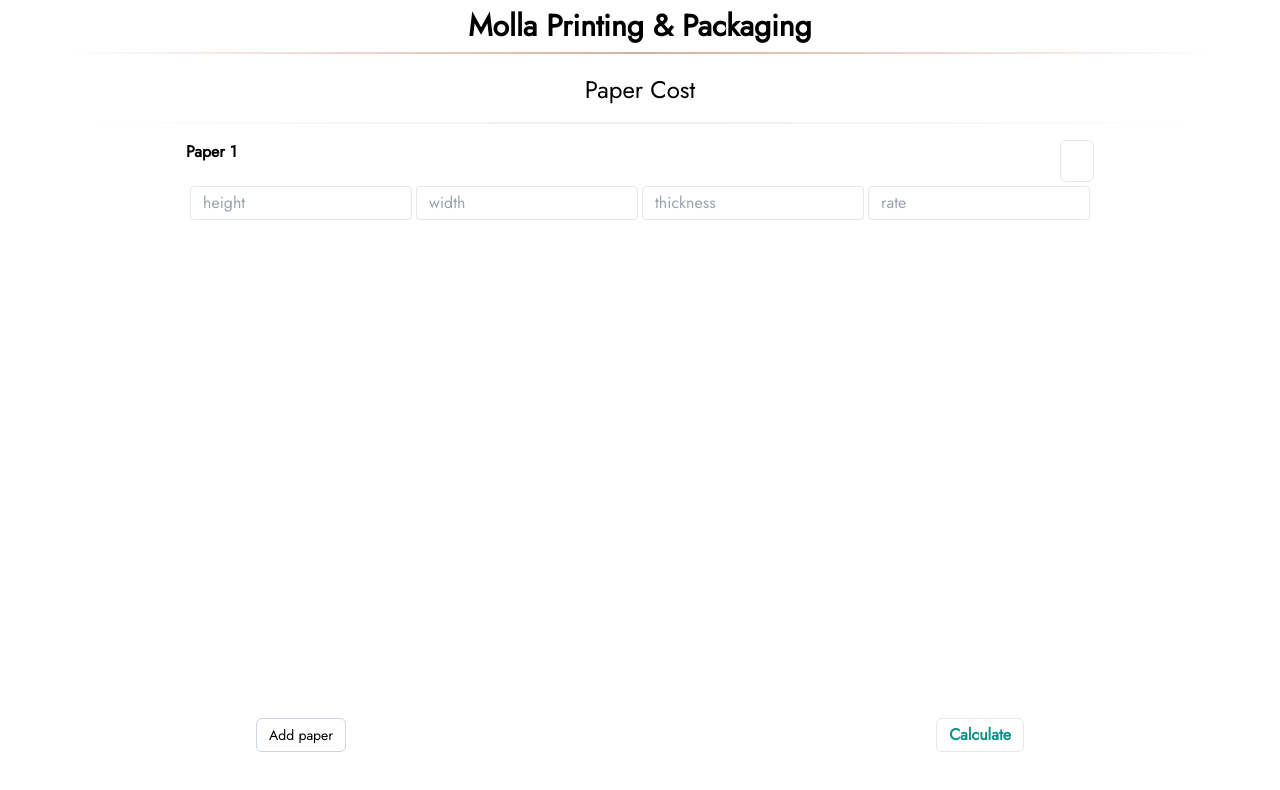
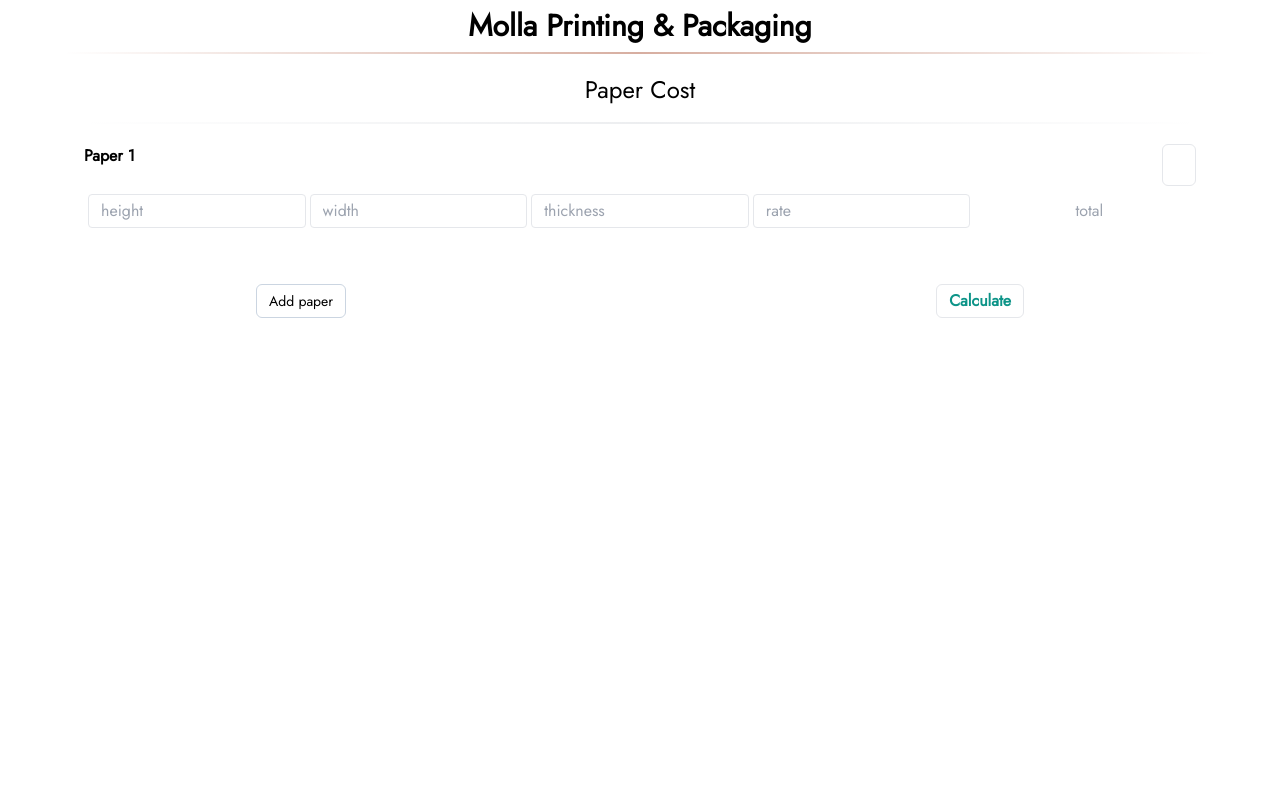
Before and after one commit to prokawsar/paper-cost, a SvelteKit app: page / in a window 1280 px wide. Both pictures are taken after a click on the button "Add paper". Shown: the top 790 px of the page. Built offline with nearby package versions, Linux system fonts and the light colour scheme; some icons are missing.

Commit message:
Fixed calculate

```diff
--- a/package.json
+++ b/package.json
@@ -1,5 +1,5 @@
 {
-	"name": "dashboard-starter",
+	"name": "paper-cost",
 	"version": "0.0.1",
 	"private": true,
 	"scripts": {
--- a/src/lib/elements/Result.svelte
+++ b/src/lib/elements/Result.svelte
@@ -1,20 +1,20 @@
 <script lang="ts">
 	export let total: number = 0
 
-	let _40Percent = (total * 40) / 100
+	$: _40Percent = (total * 40) / 100
 </script>
 
 <div class="flex flex-col gap-1 w-full">
 	<div class="flex flex-row justify-between">
 		<p class="text-teal-600">Total:</p>
 		<p>
-			{total.toFixed(2)}
+			{total.toFixed(3)}
 		</p>
 	</div>
 	<div class="flex flex-row justify-between">
 		<p class="text-teal-600">Total with (40%):</p>
 		<p>
-			{(total + _40Percent).toFixed(2)}
+			{(total + _40Percent).toFixed(3)}
 		</p>
 	</div>
 </div>
--- a/src/routes/+page.svelte
+++ b/src/routes/+page.svelte
@@ -14,6 +14,7 @@
 	}
 
 	let paperCount: Paper[] = []
+	let perPaperResult: Map<string, number> = new Map()
 	let finalPrice: number = 0
 
 	const addPaper = () => {
@@ -27,15 +28,19 @@
 
 	const calculatePaperCost = () => {
 		if (!paperCount.length) return
-
+		perPaperResult.clear()
 		finalPrice = 0
 
 		paperCount.forEach((paper) => {
 			const paperSize =
 				parseFloat(paper.height) * parseFloat(paper.width) * parseFloat(paper.thickness)
 			const result = paperSize / PAPER_FIXED
-			finalPrice += result * parseFloat(paper.rate)
+			const totalPerPaper = result * parseFloat(paper.rate)
+
+			perPaperResult.set(paper.id, totalPerPaper)
+			finalPrice += totalPerPaper
 		})
+		perPaperResult = perPaperResult
 	}
 
 	const clearAll = () => {
@@ -52,13 +57,13 @@
 	<title>Paper calculator</title>
 </svelte:head>
 
-<section class="max-w-6xl mx-auto flex w-full flex-col gap-4 px-4 py-5 h-[90%]">
+<section class="max-w-6xl mx-auto flex w-full flex-col gap-4 px-4 py-5">
 	<h1 class="text-2xl text-center">Paper Cost</h1>
 	<div class="w-full bg-gradient-to-r from-transparent via-slate-600/10 to-transparent p-[1px]" />
-	<div class="flex flex-col w-full justify-between h-[90%] items-center">
-		<div class="flex flex-col gap-4 h-full overflow-auto">
+	<div class="flex flex-col w-full gap-5 items-center">
+		<div class="flex flex-col gap-4 overflow-y-auto">
 			{#each paperCount as paper, i}
-				<div class="flex flex-col gap-1 items-center">
+				<div class="flex flex-col gap-1 items-center p-1">
 					<div class="flex flex-row justify-between w-full">
 						<p class="font-bold w-fit">
 							Paper {i + 1}
@@ -71,10 +76,19 @@
 							<Icon icon="ph:trash-light" width="16px" />
 						</button>
 					</div>
-					<div class="grid grid-cols-4 w-full gap-1 px-1">
+					<div class="grid grid-cols-5 w-full gap-1 items-center overflow-x-auto p-1">
 						{#each fields as field}
 							<Input bind:value={paper[field]} placeholder={field} />
 						{/each}
+						<div class="flex justify-center">
+							<p
+								class="w-10 text-end {perPaperResult.get(paper.id)
+									? 'font-semibold'
+									: 'font-light text-gray-400'}"
+							>
+								{perPaperResult.get(paper.id)?.toFixed(2) || 'total'}
+							</p>
+						</div>
 					</div>
 				</div>
 			{/each}
```
